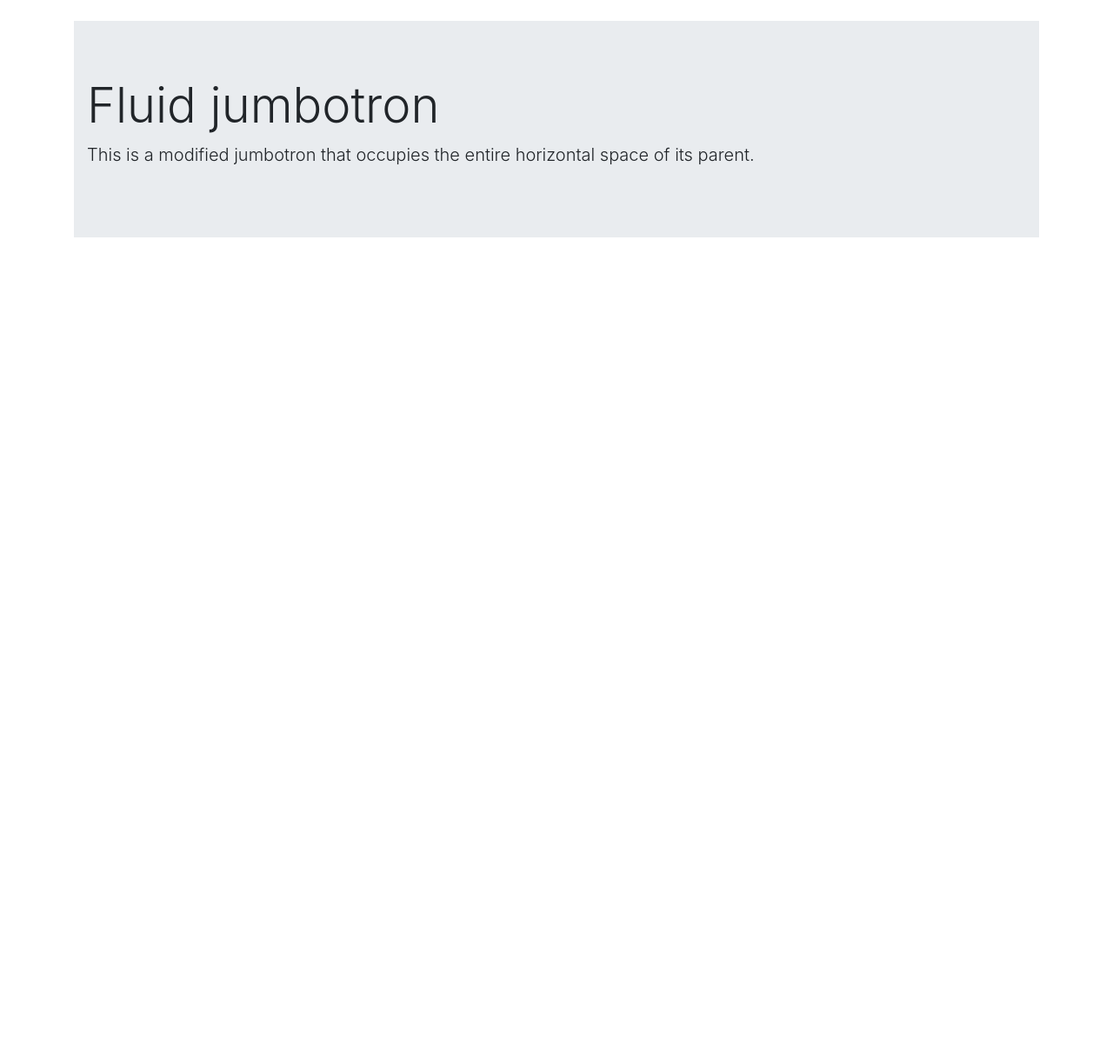
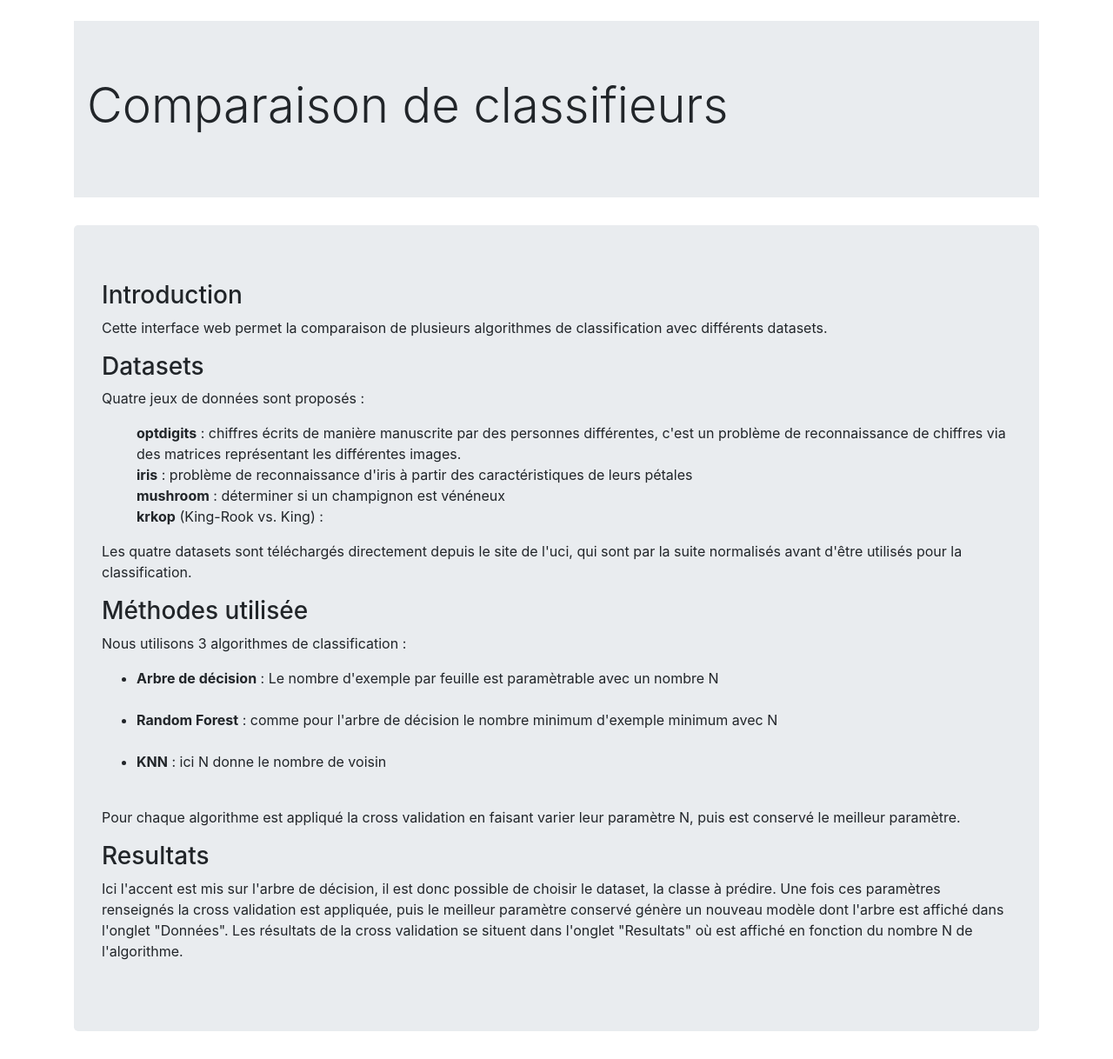
Before and after one commit to romgrelier/classifier_comparison, a Flask app: page / in a window 1280 px wide. Shown: the part 56-1274 px from the top of the page at 87% size. Before the commit the page ends 329 px from the top, so only its background shows below. Run offline with Flask 2, Linux system fonts and the light colour scheme; some libraries are stand-ins or nearby versions.

Commit message:
small report added to the web ui

```diff
--- a/server/templates/data.html
+++ b/server/templates/data.html
@@ -19,7 +19,7 @@
             <button class="btn btn-outline-secondary" type="submit">Valider</button>
         </div>
     </form>
-    <label for="inputClass">Choix de l'attribue classe</label>
+    <label for="inputClass">Choix de l'attribut classe</label>
     <form class="input-group" id="inputClass" method="post">
         <select class="custom-select" id="inputGroupSelect05" name="nom_target">
         {% if 'nom_target' in session %}
--- a/server/templates/home.html
+++ b/server/templates/home.html
@@ -3,9 +3,56 @@
 
 <div class="jumbotron jumbotron-fluid">
     <div class="container">
-        <h1 class="display-4">Fluid jumbotron</h1>
-        <p class="lead">This is a modified jumbotron that occupies the entire horizontal space of its parent.</p>
+        <h1 class="display-4">Comparaison de classifieurs</h1>
     </div>
 </div>
 
+<div class="jumbotron">
+    <h3>Introduction</h3>
+    <p>
+        Cette interface web permet la comparaison de plusieurs algorithmes de classification avec différents datasets.
+    </p>
+
+    <h3>Datasets</h3>
+    <p>Quatre jeux de données sont proposés :</p>
+
+    <ul>
+        <il><strong>optdigits</strong> : chiffres écrits de manière manuscrite par des personnes différentes, c'est un
+            problème de reconnaissance de chiffres via des matrices représentant les différentes images.</il><br />
+        <il><strong>iris</strong> : problème de reconnaissance d'iris à partir des caractéristiques de leurs pétales
+        </il><br />
+        <il><strong>mushroom</strong> : déterminer si un champignon est vénéneux</il><br />
+        <il><strong>krkop</strong> (King-Rook vs. King) : </il><br />
+    </ul>
+
+    <p>
+        Les quatre datasets sont téléchargés directement depuis le site de l'uci, qui sont par la suite normalisés avant
+        d'être utilisés pour la classification.
+    </p>
+
+    <h3>Méthodes utilisée</h3>
+    <p>
+        Nous utilisons 3 algorithmes de classification :
+    </p>
+
+    <ul>
+        <li><strong>Arbre de décision</strong> : Le nombre d'exemple par feuille est paramètrable avec un nombre N
+        </li><br />
+        <li><strong>Random Forest</strong> : comme pour l'arbre de décision le nombre minimum d'exemple minimum avec
+            N</li><br />
+        <li><strong>KNN</strong> : ici N donne le nombre de voisin</li><br />
+    </ul>
+
+    <p>
+        Pour chaque algorithme est appliqué la cross validation en faisant varier leur paramètre N, puis est conservé le meilleur paramètre.
+    </p>
+
+    <h3>Resultats</h3>
+    <p>
+        Ici l'accent est mis sur l'arbre de décision, il est donc possible de choisir le dataset, la classe à prédire.
+        Une fois ces paramètres renseignés la cross validation est appliquée, puis le meilleur paramètre conservé génère un nouveau modèle dont l'arbre est affiché dans l'onglet "Données".
+        Les résultats de la cross validation se situent dans l'onglet "Resultats" où est affiché en fonction du nombre N de l'algorithme.
+    </p>
+</div>
+
 {% endblock %}
```
Also changed, not shown: classifier.py (line endings or trailing spaces).
